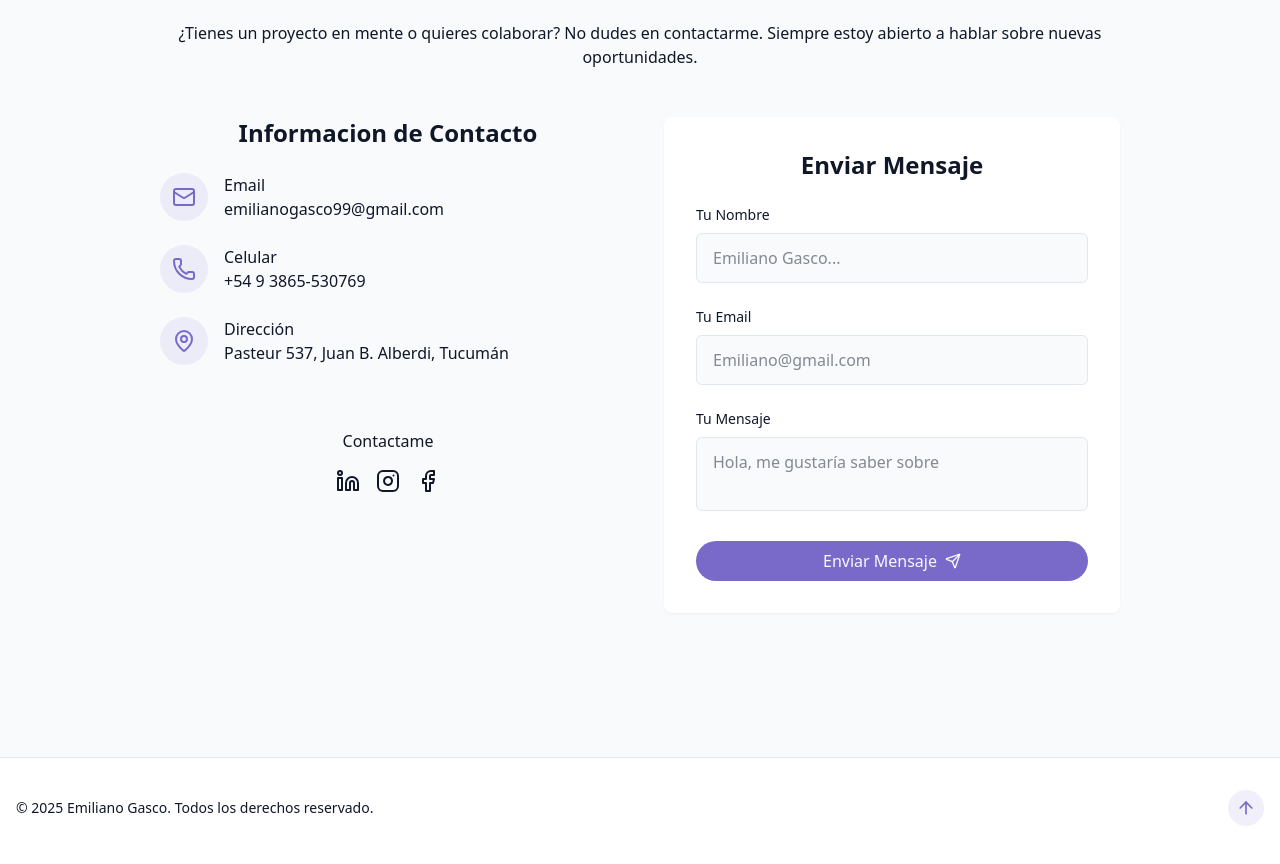
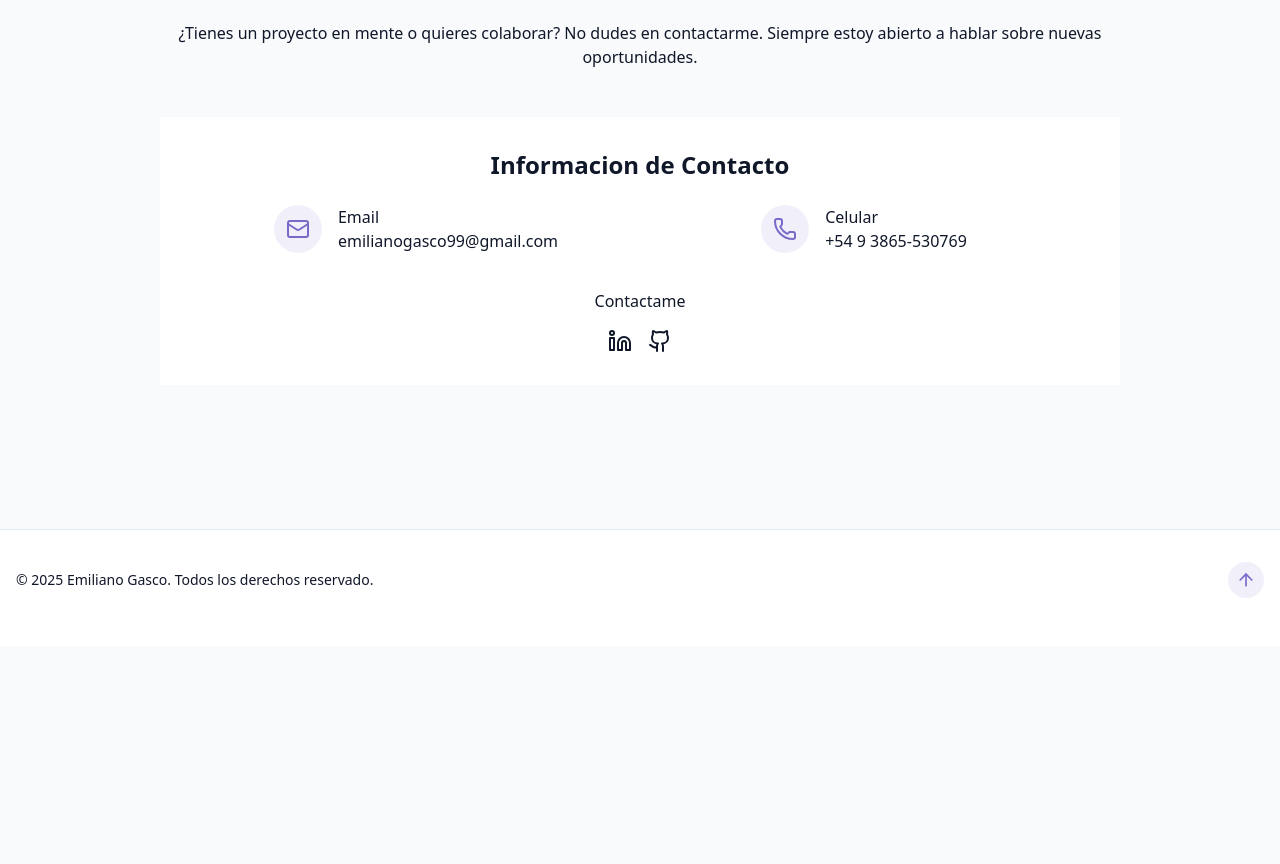
Before and after one commit to emilianogasco1999/porfolioEmilianoGasco, a React (Vite) app: page / in a window 1280 px wide. Shown: the part 6503-7367 px from the top of the page. After the commit the page ends 7149 px from the top, so only its background shows below. Built offline with nearby package versions, Linux system fonts and the light colour scheme.

Commit message:
actualizacion de contacto

```diff
--- a/src/components/ContactSection.jsx
+++ b/src/components/ContactSection.jsx
@@ -2,6 +2,7 @@ import { cn } from "../lib/utils";
 import { useToast } from "../hooks/use-toast";
 import {
   Facebook,
+  Github,
   Instagram,
   Linkedin,
   Mail,
@@ -43,6 +44,69 @@ export const ContactSection = () => {
           oportunidades.
         </p>
 
+        {/* <div className="grid grid-cols-1 md:grid-cols-1 gap-12 "> original */}
+
+        {/* <div className="grid grid-cols-1 md:grid-cols-1 gap-12 "> original */}
+        <div className="grid grid-cols-1 md:grid-cols-1 gap-12 ">
+          <div className="space-y-8 bg-card md:p-8 p-4">
+            <h3 className="text-2xl font-semibold mb-6">
+              Informacion de Contacto
+            </h3>
+            <div className=" mb-9 grid grid-cols-1 md:grid-cols-2 md:justify-items-center space-y-6 md:space-y-0">
+
+              <div className="flex text-start space-x-4 ">
+                <div className="p-3 rounded-full bg-primary/10">
+                  <Mail className="h-6 w-6 text-primary" />
+                </div>
+
+                <div className="">
+                  <h4 className="font-medium ">Email </h4>
+                  <a
+                    href="mailto:emilianogasco99@gmail.com"
+                    className="text-muted-foreground hover:text-primary transition-colors duration-300 "
+                  >
+                    emilianogasco99@gmail.com
+                  </a>
+                </div>
+              </div>
+
+              <div className="flex  text-start space-x-4 ">
+                <div className="p-3 rounded-full bg-primary/10">
+                  <Phone className="h-6 w-6 text-primary" />
+                </div>
+
+                <div className="">
+                  <h4 className="font-medium">Celular </h4>
+                  <a
+                    href="https://wa.me/5493865530769"
+                    className="text-muted-foreground hover:text-primary transition-colors duration-300 "
+                    target="_blank"
+                  >
+                    +54 9 3865-530769
+                  </a>
+                </div>
+              </div>
+
+            </div>
+
+            <div className="">
+              <h4 className="font-medium mb-4 ">Contactame</h4>
+              <div className="flex space-x-4 justify-center">
+                <a
+                  href="https://www.linkedin.com/in/emiliano-augusto-gasco/"
+                  target="_blank"
+                >
+                  <Linkedin />
+                </a>
+                <a href="https://github.com/emilianogasco1999/" target="_blank">
+                  <Github />
+                </a>
+              </div>
+            </div>
+          </div>
+        </div>
+
+          {/* ORIGINAL
         <div className="grid grid-cols-1 md:grid-cols-2 gap-12 ">
           <div className="space-y-8">
             <h3 className="text-2xl font-semibold mb-6">
@@ -185,7 +249,7 @@ export const ContactSection = () => {
               </button>
             </form>
           </div>
-        </div>
+        </div> */}
       </div>
     </section>
   );
```
